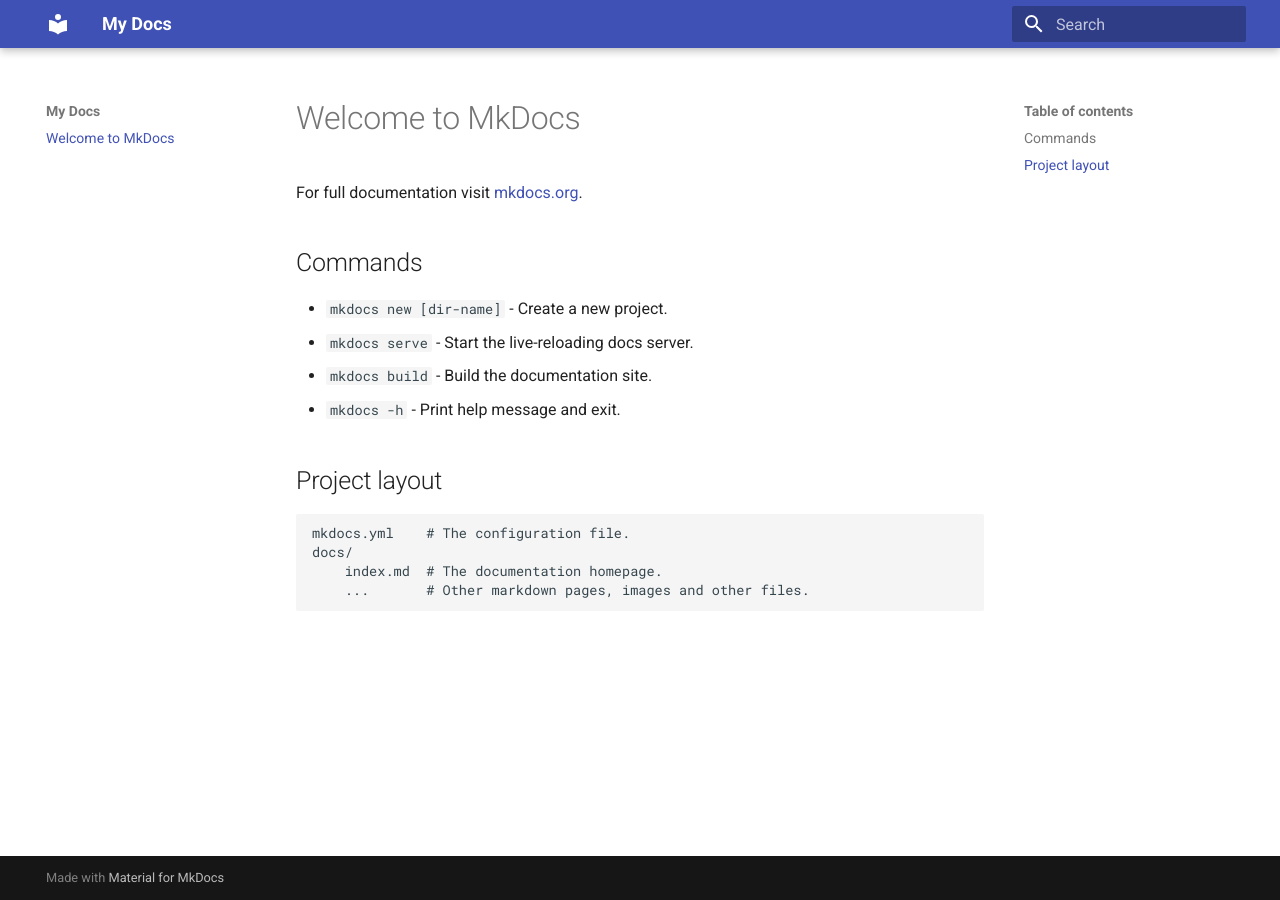
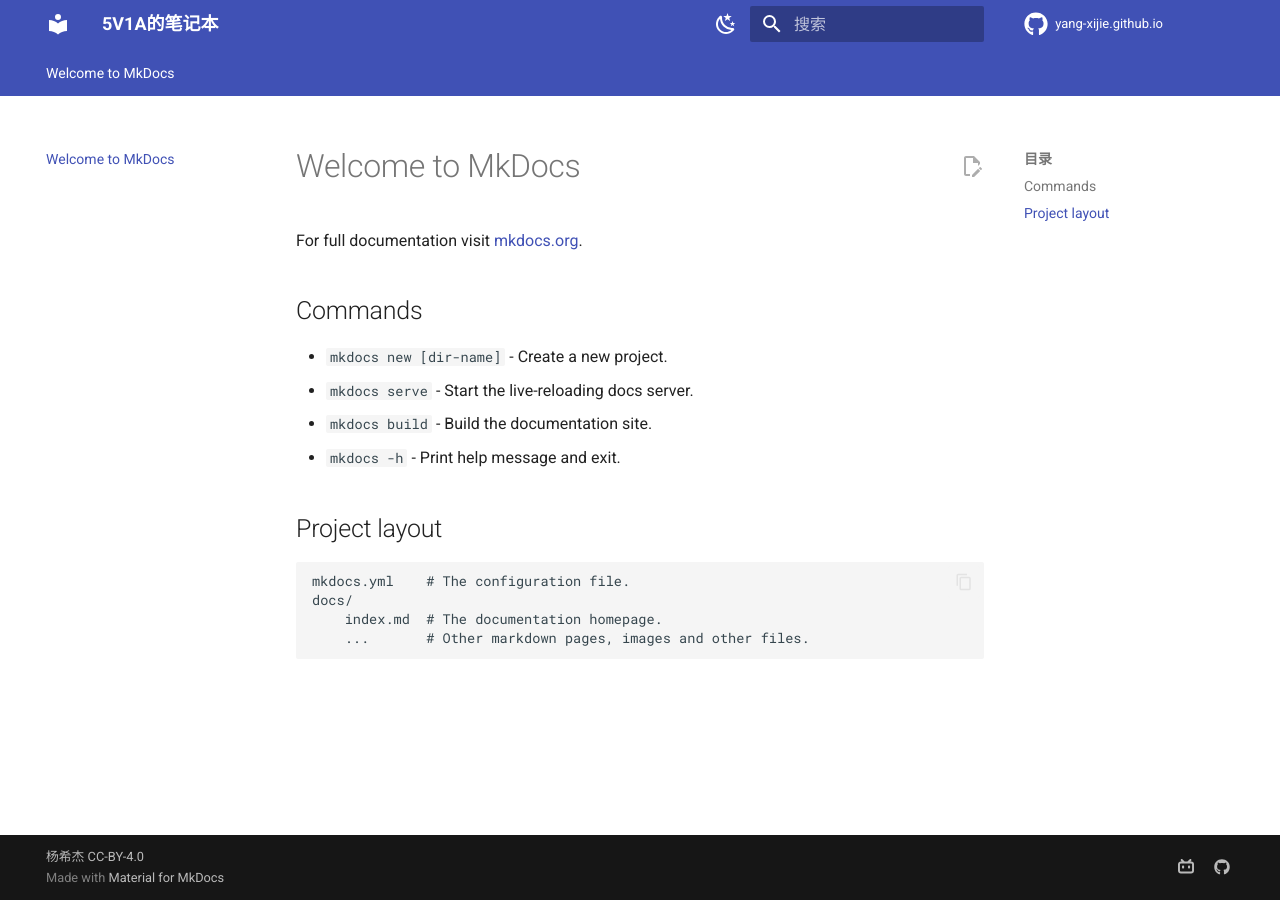
Before and after one commit to Frankoxer/frankoxer.github.io, an MkDocs documentation site: the page built from docs/index.md, in a window 1280 px wide. Built offline with MkDocs 1.6.1 and Material for MkDocs 9.7.7, drawn with Linux system fonts in a browser that asks for light colours; comment, search, counter and statistics services are not loaded.

Commit message:
basic settings

```diff
--- a/mkdocs.yml
+++ b/mkdocs.yml
@@ -1,4 +1,80 @@
-site_name: My Docs
+# [Info]
+site_name: 5V1A的笔记本 # 左上角标题
 
+# [UI]
+## [top]
 theme:
   name: material
+  palette:
+    - scheme: default # 日间模式
+      primary: indigo # 上方的
+      accent: orange # 链接等可交互元件的高亮色
+      toggle:
+        icon: material/weather-night # 图标
+        name: 切换至夜间模式 # 鼠标悬浮提示
+    - scheme: slate # 夜间模式
+      primary: indigo
+      accent: orange
+      toggle:
+        icon: material/weather-sunny
+        name: 切换至日间模式
+  features:
+    - navigation.tabs # 使用Tab来进行分类
+    - navigation.top # 返回顶部的按钮 在上滑时出现
+    - navigation.indexes # Tab会有一个index.md 而不是在打开Tab时打开第一篇文章
+    - navigation.expand # 打开Tab时左侧目录全部展开
+    - search.suggest # 搜索输入一些字母时推荐补全整个单词
+    - search.highlight # 搜索出的文章关键词加入高亮
+    - content.code.copy # 可以通过按钮复制代码
+    - content.action.edit # 点击按钮跳转到编辑页面  需要结合 edit_uri 一起使用
+  language: zh # 一些提示性的文字会变成中文
+  icon:
+    repo: fontawesome/brands/github
+edit_uri: edit/main/docs # 编辑按钮跳转的链接
+## [top-right corner]
+repo_url: https://github.com/Yang-Xijie/yang-xijie.github.io # 右上角点击跳转的链接
+repo_name: yang-xijie.github.io # 右上角的名字
+## [bottom-left corner]
+copyright: 杨希杰 CC-BY-4.0 # 左下角的版权声明
+## [bottom-right corner]
+extra:
+  social: # icons
+    - icon: fontawesome/brands/bilibili
+      link: https://space.bilibili.com/85414704
+      name: Bilibili | 五伏亿安 # 鼠标悬浮提示
+    - icon: fontawesome/brands/github
+      link: https://github.com/frank-prince
+      name: GitHub | frank-prince
+
+# [Extensions]
+plugins:
+  - search: # 现在还不支持中文搜索 支持之后可以设置语言
+    # insider已经支持中文的分词搜索了 https://squidfunk.github.io/mkdocs-material/blog/2022/chinese-search-support/
+      lang:
+        - en
+        - ja
+  - tags # 给单篇文章添加标签 https://squidfunk.github.io/mkdocs-material/setup/setting-up-tags/?h=tags
+markdown_extensions:
+  - pymdownx.arithmatex: # latex支持
+      generic: true
+  - attr_list # 给图片后面添加{width="300"}设置大小
+  - toc:
+      permalink: true # 固定标题位置为当前位置
+  - pymdownx.highlight: # 代码块高亮
+      # linenums: true # 显示行号
+      # auto_title: true # 显示编程语言名称
+  - pymdownx.superfences # 代码块高亮插件
+  - meta # 支持Markdown文件上方自定义标题标签等
+  - admonition # https://squidfunk.github.io/mkdocs-material/reference/admonitions/#inline-blocks
+  - pymdownx.details # admonition需要
+
+extra_javascript:
+  # latex支持
+  # check https://squidfunk.github.io/mkdocs-material/reference/mathjax/?h=math for more information
+  # notice `curl https://polyfill.io/v3/polyfill.min.js?features=es6 > docs/mkdocs/javascripts/polyfill.min.js && curl https://cdn.jsdelivr.net/npm/mathjax@3/es5/tex-mml-chtml.js > docs/mkdocs/javascripts/tex-mml-chtml.js` not works... because there are other resources that need to load
+  - mkdocs/javascripts/mathjax.js
+  - https://polyfill.io/v3/polyfill.min.js?features=es6
+  - https://unpkg.com/mathjax@3/es5/tex-mml-chtml.js # https://cdn.bytedance.com/?query=mathjax&version=3.2.0
+extra_css:
+  - mkdocs/css/no-footer.css # 不使用底部的翻页
+  - mkdocs/css/unordered-list-symbols.css # multiplt unordered list symbols
```
